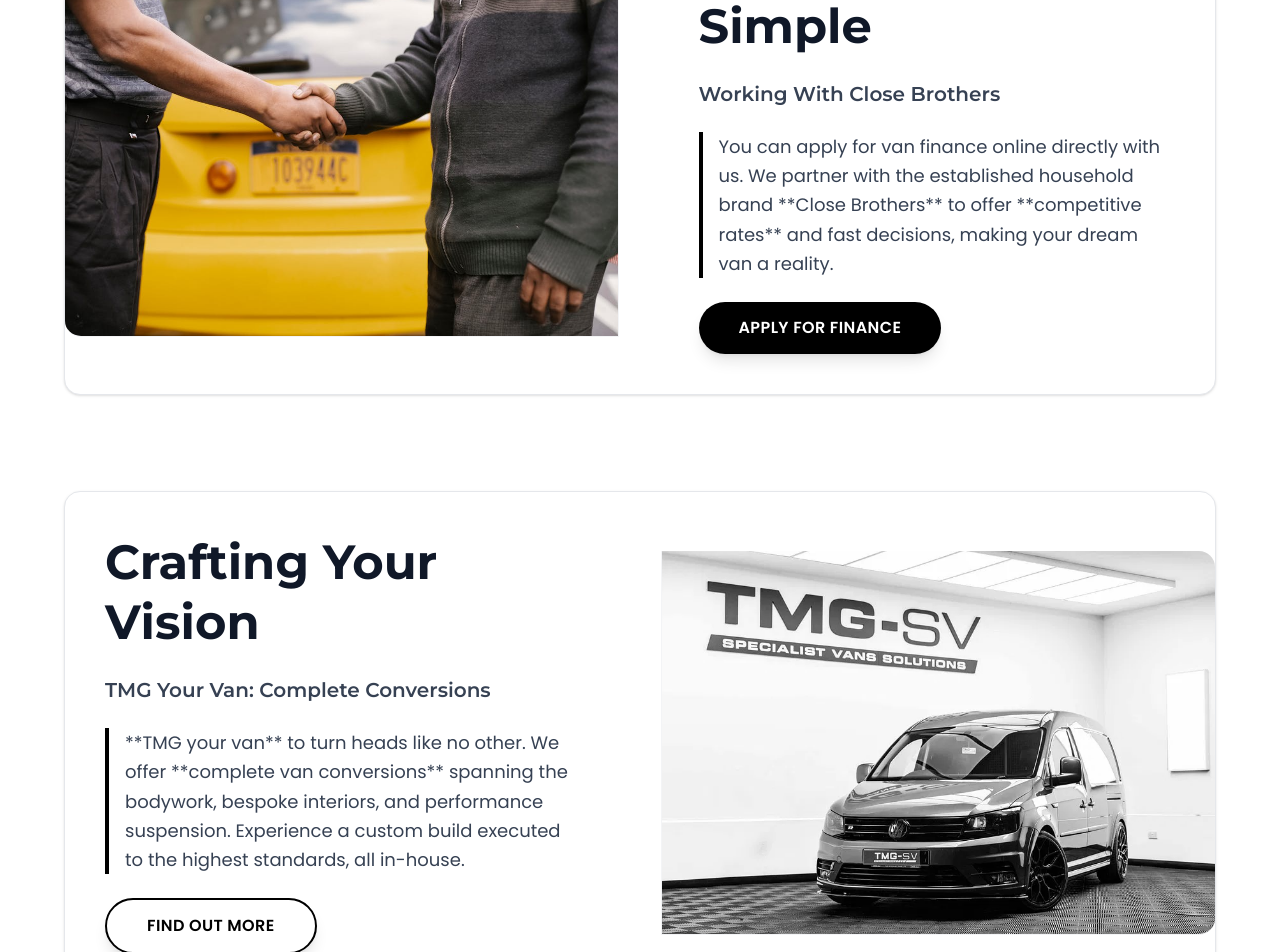
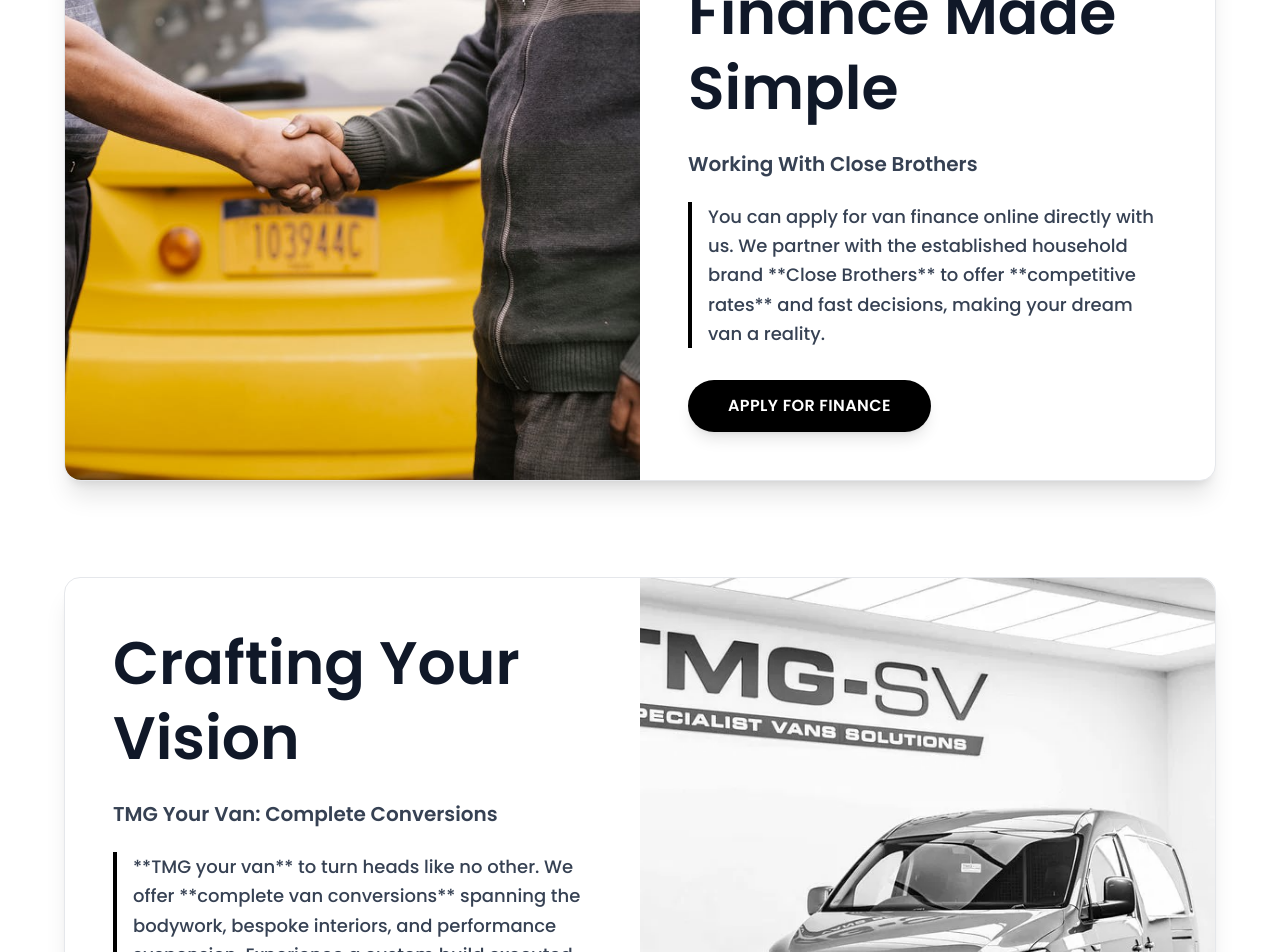
Before and after one commit to afterrender1/tmg-website, a Next.js app: page /buy in a window 1280 px wide. Shown: the part 3840-4792 px from the top of the page. Built offline with nearby package versions, Linux system fonts and the light colour scheme; a web font is replaced by a local one.

Commit message:
Update TmgFinanceAndVan.jsx

```diff
--- a/components/TmgFinanceAndVan.jsx
+++ b/components/TmgFinanceAndVan.jsx
@@ -3,12 +3,11 @@
 import React from "react";
 import Image from "next/image";
 import { Poppins, Montserrat } from "next/font/google";
-// *** ADD THIS IMPORT IN YOUR PROJECT ***
 import { motion } from "framer-motion";
 
 // 2. CONFIGURE FONTS with variables for explicit use
-const poppins = Poppins({ subsets: ["latin"], weight: ["400", "500", "600"], variable: '--font-poppins' });
-const montserrat = Montserrat({ subsets: ["latin"], weight: ["700", "800", "900"], variable: '--font-montserrat' });
+const poppins = Poppins({ subsets: ["latin"], weight: ["500"], variable: '--font-poppins' });
+const montserrat = Montserrat({ subsets: ["latin"], weight: ['500'], variable: '--font-montserrat' });
 
 // --- Framer Motion Variants ---
 const fadeUpVariants = {
@@ -22,21 +21,22 @@
     const poppinsStyle = { fontFamily: 'var(--font-poppins)' };
 
     return (
-        // Apply font variables to the root
-        <section className={`bg-white text-gray-900 py-24 px-4 sm:px-8 lg:px-16 ${montserrat.variable} ${poppins.variable} font-sans`}>
-            <div className="max-w-7xl mx-auto space-y-24">
+        // Apply responsive padding and font variables
+        <section className={`bg-white text-gray-900 py-16 md:py-24 xl:py-32 px-4 sm:px-8 lg:px-16 ${poppins.className} font-sans`}>
+            {/* Added 2XL max-width for very large screens */}
+            <div className="max-w-7xl 2xl:max-w-[1400px] mx-auto space-y-16 md:space-y-24">
 
                 {/* 1. Section: Close Brothers Finance (Minimalist Card) */}
                 <motion.div
                     initial="hidden"
                     whileInView="show"
                     variants={fadeUpVariants}
-                    viewport={{ once: true, amount: 0.3 }} // Animate when 30% of element is in view
-                    className="flex flex-col lg:flex-row items-center gap-10 bg-white p-0 rounded-2xl border border-gray-200 shadow-sm transition duration-300"
+                    viewport={{ once: true, amount: 0.3 }}
+                    className="flex flex-col lg:flex-row items-stretch gap-0 bg-white rounded-2xl border border-gray-200 shadow-xl"
                 >
 
-                    {/* Image Container */}
-                    <div className="relative w-full lg:w-1/2 h-80 md:h-96 rounded-t-2xl lg:rounded-l-2xl lg:rounded-tr-none overflow-hidden border-b lg:border-r border-gray-100">
+                    {/* Image Container - Responsive sizing for height and aspect ratio */}
+                    <div className="relative w-full lg:w-1/2 min-h-[300px] md:min-h-[400px] xl:min-h-[500px] aspect-4/3 lg:aspect-auto rounded-t-2xl lg:rounded-l-2xl lg:rounded-tr-none overflow-hidden">
                         <Image
                             src="/images/finance/brothers.png"
                             alt="Close Brothers Finance"
@@ -46,32 +46,32 @@
                         />
                     </div>
 
-                    {/* Text and CTA */}
-                    <div className="lg:w-1/2 space-y-6 p-6 lg:p-10">
+                    {/* Text and CTA - Responsive Padding and Text Size */}
+                    <div className="w-full lg:w-1/2 space-y-4 md:space-y-6 p-6 md:p-10 xl:p-12">
                         <h2
-                            className="text-4xl md:text-5xl font-bold leading-tight"
+                            className="text-3xl sm:text-4xl md:text-5xl xl:text-6xl font-black leading-tight"
                             style={montserratStyle}
                         >
                             Finance Made Simple
                         </h2>
                         <h3
-                            className="text-xl font-semibold text-gray-700"
+                            className="text-lg md:text-xl font-semibold text-gray-700"
                             style={montserratStyle}
                         >
                             Working With Close Brothers
                         </h3>
 
                         <p
-                            className="text-gray-700 text-lg leading-relaxed border-l-4 border-black pl-4"
+                            className="text-base md:text-lg leading-relaxed text-gray-700 border-l-4 border-black pl-4"
                             style={poppinsStyle}
                         >
                             You can apply for van finance online directly with us. We partner with the established household brand **Close Brothers** to offer **competitive rates** and fast decisions, making your dream van a reality.
                         </p>
 
-                        {/* CTA Button */}
+                        {/* CTA Button - Responsive size and padding */}
                         <a
                             href="/finance-application"
-                            className="inline-block px-10 py-3.5 bg-black text-white font-semibold tracking-wide rounded-full hover:bg-gray-800 transition text-base shadow-lg"
+                            className="inline-block w-full sm:w-auto px-8 md:px-10 py-3 md:py-3.5 mt-2 bg-black text-white font-semibold tracking-wide rounded-full hover:bg-gray-800 transition text-sm md:text-base shadow-lg"
                             style={poppinsStyle}
                         >
                             APPLY FOR FINANCE
@@ -85,11 +85,11 @@
                     whileInView="show"
                     variants={fadeUpVariants}
                     viewport={{ once: true, amount: 0.3 }}
-                    className="flex flex-col lg:flex-row-reverse items-center gap-10 bg-white p-0 rounded-2xl border border-gray-200 shadow-sm transition duration-300"
+                    className="flex flex-col lg:flex-row-reverse items-stretch gap-0 bg-white rounded-2xl border border-gray-200 shadow-xl"
                 >
 
-                    {/* Image Container */}
-                    <div className="relative w-full lg:w-1/2 h-80 md:h-96 rounded-t-2xl lg:rounded-r-2xl lg:rounded-tl-none overflow-hidden border-b lg:border-l border-gray-100">
+                    {/* Image Container - Responsive sizing for height and aspect ratio */}
+                    <div className="relative w-full lg:w-1/2 min-h-[300px] md:min-h-[400px] xl:min-h-[500px] aspect-4/3 lg:aspect-auto rounded-t-2xl lg:rounded-r-2xl lg:rounded-tl-none overflow-hidden">
                         <Image
                             src="/images/ourlatestarrivels/vcaddy.png"
                             alt="TMG Your Van"
@@ -99,32 +99,32 @@
                         />
                     </div>
 
-                    {/* Text and CTA */}
-                    <div className="lg:w-1/2 space-y-6 p-6 lg:p-10">
+                    {/* Text and CTA - Responsive Padding and Text Size */}
+                    <div className="w-full lg:w-1/2 space-y-4 md:space-y-6 p-6 md:p-10 xl:p-12">
                         <h2
-                            className="text-4xl md:text-5xl font-bold leading-tight"
+                            className="text-3xl sm:text-4xl md:text-5xl xl:text-6xl font-black leading-tight"
                             style={montserratStyle}
                         >
                             Crafting Your Vision
                         </h2>
                         <h3
-                            className="text-xl font-semibold text-gray-700"
+                            className="text-lg md:text-xl font-semibold text-gray-700"
                             style={montserratStyle}
                         >
                             TMG Your Van: Complete Conversions
                         </h3>
 
                         <p
-                            className="text-gray-700 text-lg leading-relaxed border-l-4 border-black pl-4"
+                            className="text-base md:text-lg leading-relaxed text-gray-700 border-l-4 border-black pl-4"
                             style={poppinsStyle}
                         >
                             **TMG your van** to turn heads like no other. We offer **complete van conversions** spanning the bodywork, bespoke interiors, and performance suspension. Experience a custom build executed to the highest standards, all in-house.
                         </p>
 
-                        {/* CTA Button */}
+                        {/* CTA Button - Responsive size and padding */}
                         <a
                             href="/gallery"
-                            className="inline-block px-10 py-3.5 border-2 border-black text-black font-semibold tracking-wide rounded-full hover:bg-black hover:text-white transition text-base shadow-lg"
+                            className="inline-block w-full sm:w-auto px-8 md:px-10 py-3 md:py-3.5 mt-2 border-2 border-black text-black font-semibold tracking-wide rounded-full hover:bg-black hover:text-white transition text-sm md:text-base shadow-lg"
                             style={poppinsStyle}
                         >
                             FIND OUT MORE
```
